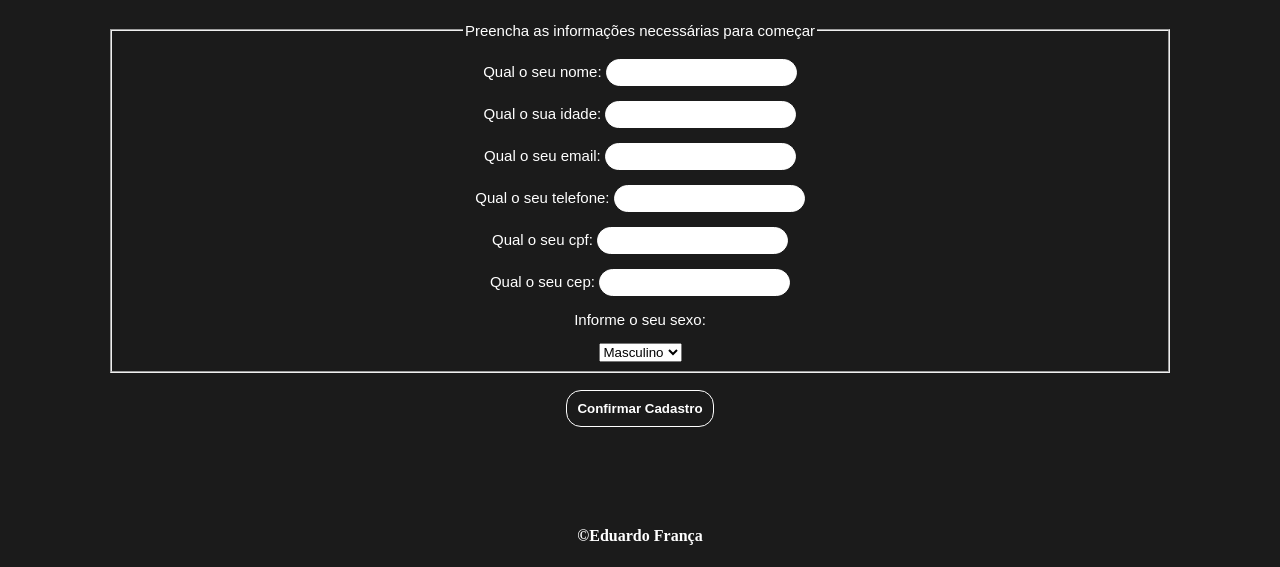
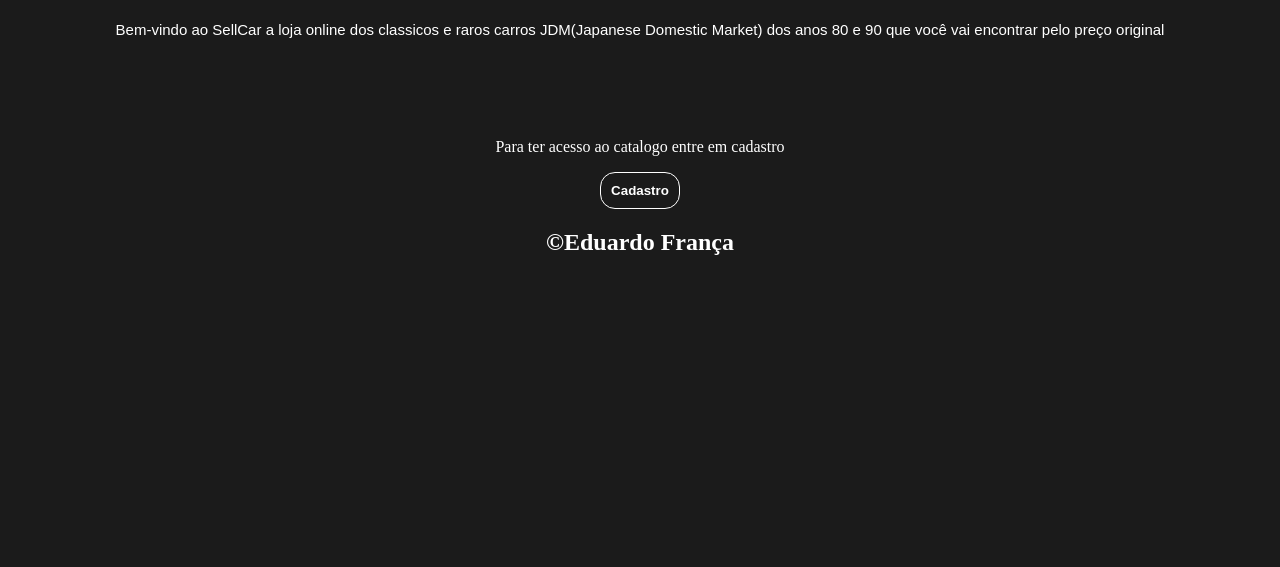
Before and after one commit to ndu-xl/projeto-integrador-frontend-eduardo-franca, a plain HTML site: page index.html in a window 1280 px wide. Shown: the part 277-844 px from the top of the page. After the commit the page ends 800 px from the top, so only its background shows below. Drawn offline with Linux system fonts and the light colour scheme.

Commit message:
feat: Adição da tela de bem-vindo

```diff
--- a/index.html
+++ b/index.html
@@ -1,46 +1,24 @@
-<!doctype html>
+<!DOCTYPE html>
 <html lang="pt-BR">
 <head>
-    <meta charset="UTF-8" />
-    <meta name="viewport" content="width=, initial-scale=1.0" />
+    <meta charset="UTF-8">
+    <meta name="viewport" content="width=device-width, initial-scale=1.0">
     <title>SellCar</title>
     <link rel="stylesheet" href="css/style.css">
 </head>
 <body>
-    <header>
+    <main>
+        <div>
             <h1 id="title">Cadastro SellCar
             <img id="logo" src="assets/svg/logo.svg" alt="logo" width="150"></h1>
-    </header>
-    <main>
-      <fieldset>
-        <legend>Preencha as informações necessárias para começar</legend>
+            <p>Bem-vindo ao SellCar a loja online dos classicos e raros carros JDM(Japanese Domestic Market) dos anos 80 e 90 que você vai encontrar pelo preço original</p>
+        </div>
+    </main>
     <section>
-          <p>Qual o seu nome:
-          <input type="text" id="campo"/></p>
-          <p>Qual o sua idade:
-          <input type="number" id="campo"/></p>
-          <p>Qual o seu email:
-          <input type="email" id="campo"/></p>
-          <p>Qual o seu telefone:
-          <input type="number" id="campo"/></p>
-          <p>Qual o seu cpf:
-          <input type="number" id="campo"/></p>
-          <p>Qual o seu cep:
-          <input type="number" id="campo"/></p>
-          <p>Informe o seu sexo:</p>
-          <select>
-            <option>Masculino</option>
-            <option>Feminino</option>
-          </select>
+        <p>Para ter acesso ao catalogo entre em cadastro</p>
+        <button id="confirmar"><a href="cadastro.html">Cadastro</a></button>
     </section>
-      </fieldset>
-      <br>
-      <section>
-        <button id="confirmar"><a href="pageMain.html">Confirmar Cadastro</a></button>
-      </section>
-    </main>
-    <footer>
-      <h4>&copyEduardo França</h4>
-    </footer>
+
+    <h2>&copyEduardo França</h2>
 </body>
 </html>
```
Also changed, not shown: cadastro.html (added, +35 -0 lines). Lines whose indentation alone changed are shown as unchanged.
